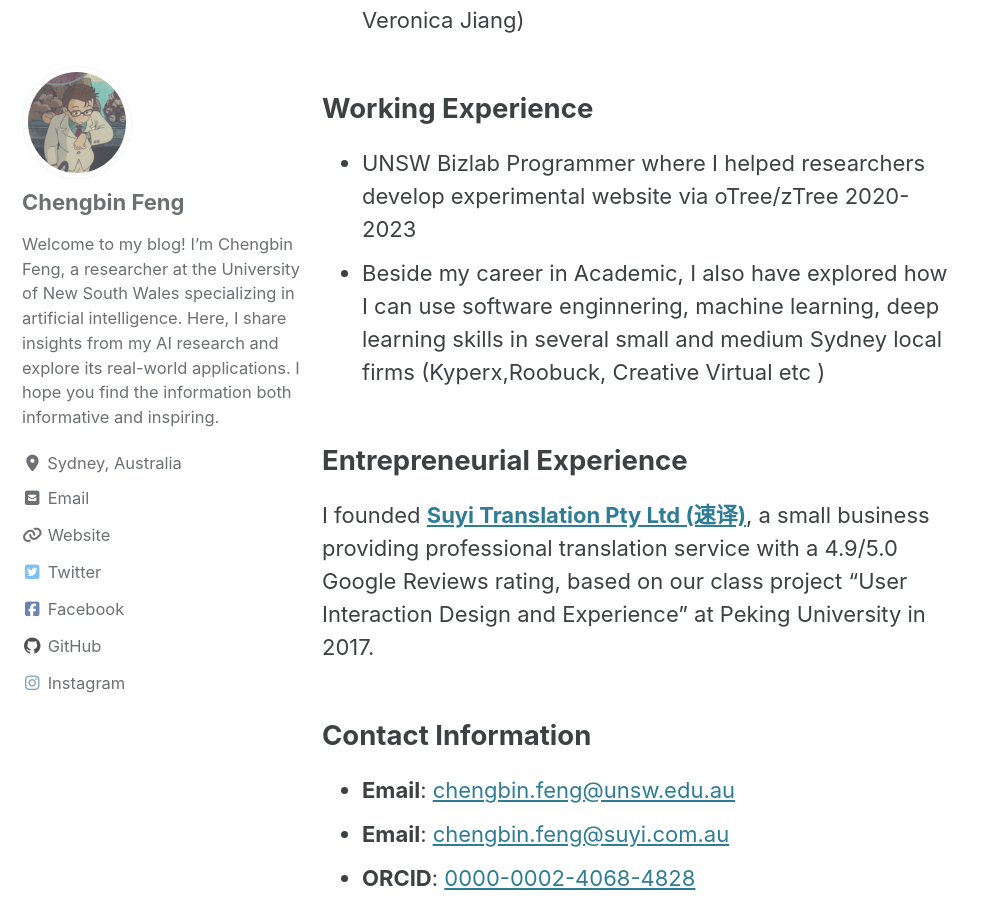
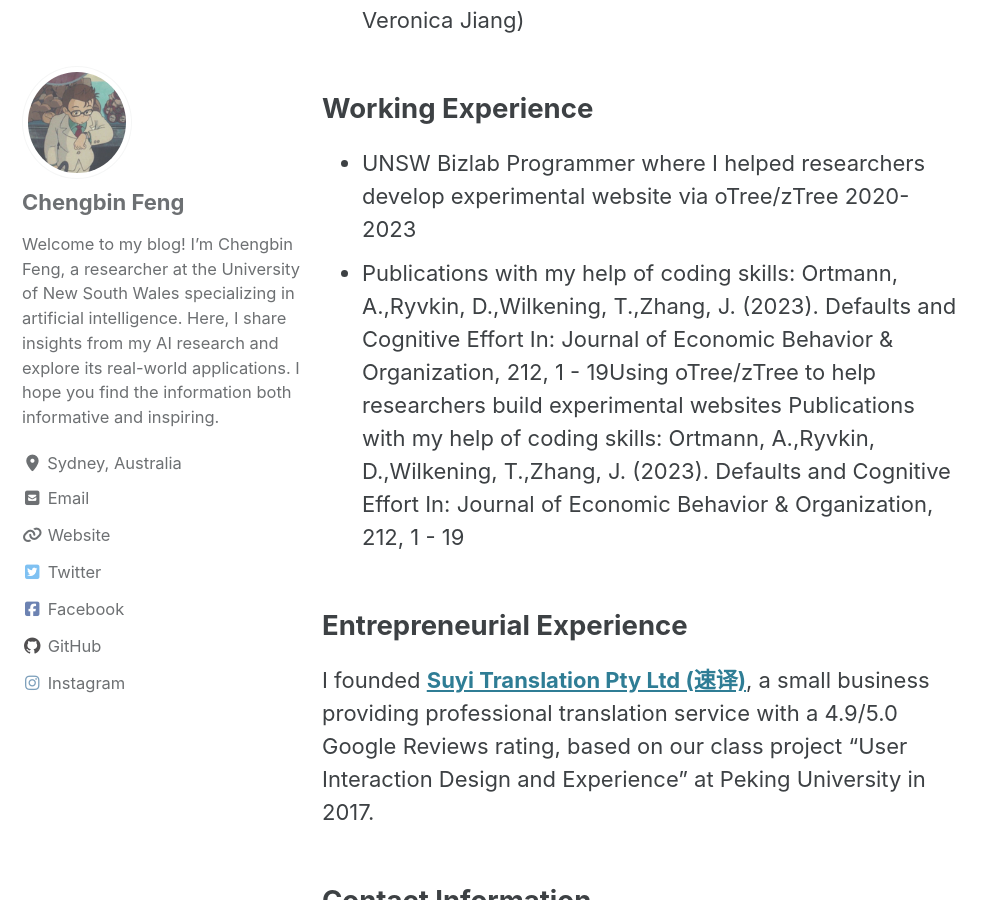
Before and after one commit to kfengc27/kfengc27.github.io, a Jekyll site: the page built from index.md, in a window 1280 px wide and 900 px high, scrolled down 1564 px. Shown: the whole window, without its empty margins (0-996 px from the left). Built offline with Jekyll 4.4.1, drawn with Linux system fonts in a browser that asks for light colours; cached includes are drawn as plain includes.

Commit message:
add files

```diff
--- a/index.md
+++ b/index.md
@@ -35,7 +35,8 @@
 
 ## Working Experience
 - UNSW Bizlab Programmer where I helped researchers develop experimental website via oTree/zTree 2020-2023
-- Beside my career in Academic, I also have explored how I can use software enginnering, machine learning, deep learning skills in several small and medium Sydney local firms (Kyperx,Roobuck, Creative Virtual etc )
+- Publications with my help of coding skills:
+Ortmann, A.,Ryvkin, D.,Wilkening, T.,Zhang, J. (2023). Defaults and Cognitive Effort In: Journal of Economic Behavior & Organization, 212, 1 - 19Using oTree/zTree to help researchers build experimental websites Publications with my help of coding skills: Ortmann, A.,Ryvkin, D.,Wilkening, T.,Zhang, J. (2023). Defaults and Cognitive Effort In: Journal of Economic Behavior & Organization, 212, 1 - 19
 
 ## Entrepreneurial Experience
 
```
